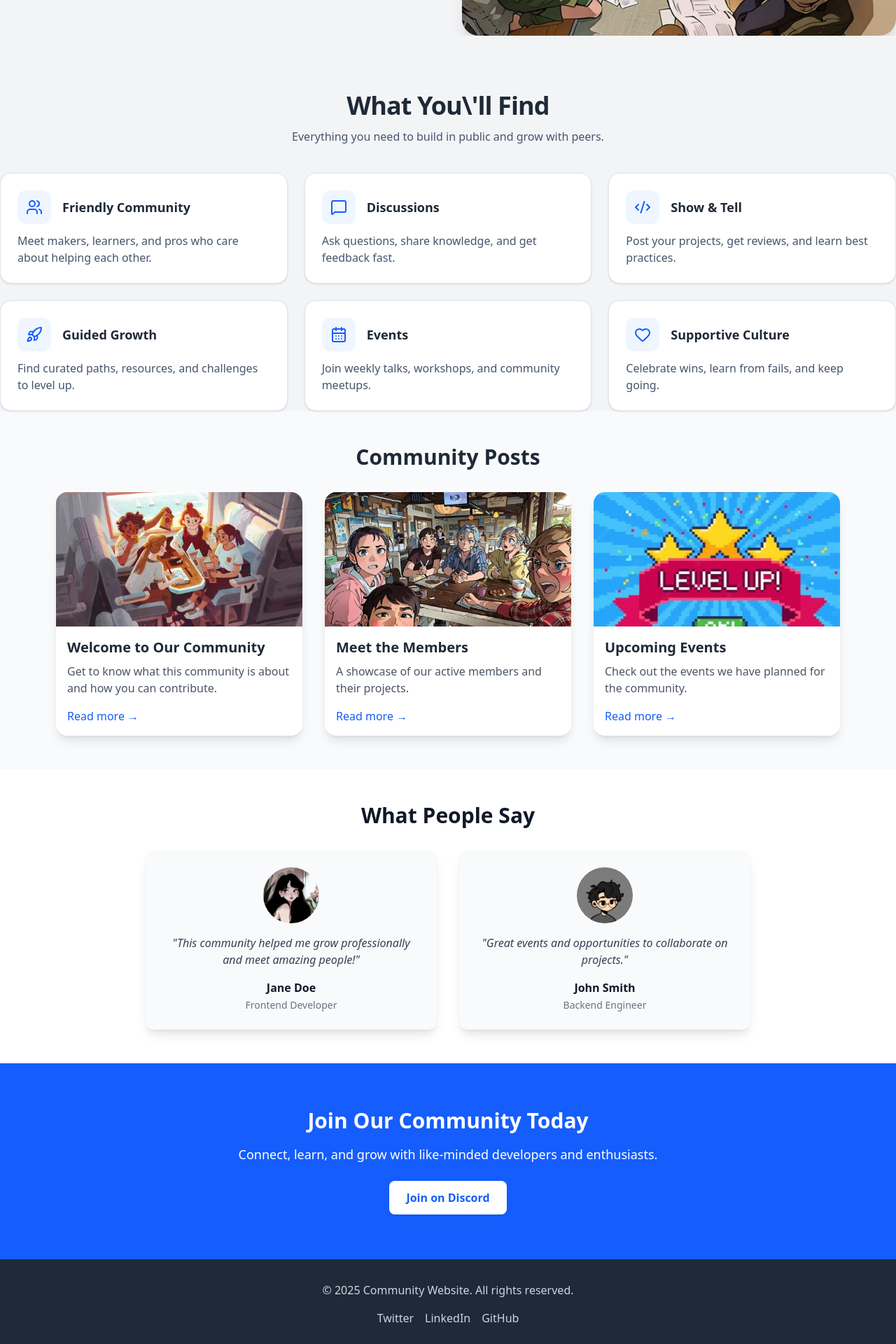
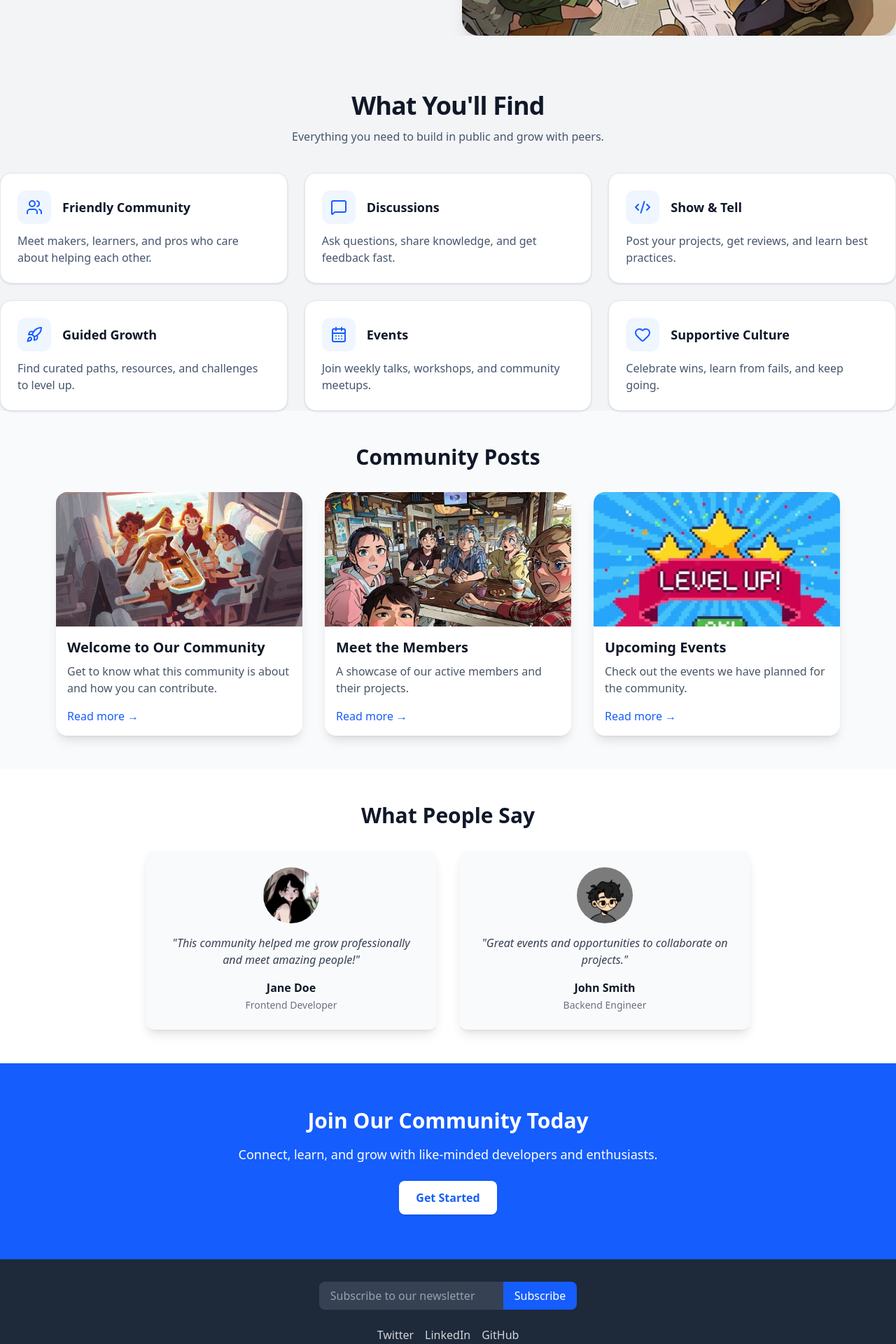
Before and after one commit to romy-dev-hub/community-prototype, a Next.js app: page / in a window 1280 px wide. Shown: the part 440-2360 px from the top of the page at 70% size. Built offline with nearby package versions, Linux system fonts and the light colour scheme.

Commit message:
dark theme #3 + code  update

```diff
--- a/app/layout.tsx
+++ b/app/layout.tsx
@@ -15,7 +15,7 @@ export default function RootLayout({
 }) {
   return (
     <html lang="en">
-      <body className="font-sans antialiased bg-gray-100 text-gray-900">
+      <body className="font-sans antialiased bg-gray-100 dark:bg-gray-900 text-gray-900 dark:text-gray-200">
         <Navbar />
         {children}
         <Footer />
--- a/components/CallToAction.tsx
+++ b/components/CallToAction.tsx
@@ -4,7 +4,7 @@ import { motion } from 'framer-motion';
 
 export default function CallToAction() {
   return (
-    <section className="py-16 bg-blue-600 text-white text-center">
+    <section className="py-16 bg-blue-600 dark:bg-blue-800 text-white text-center">
       <motion.div
         initial={{ opacity: 0, y: 50 }}
         whileInView={{ opacity: 1, y: 0 }}
@@ -13,14 +13,12 @@ export default function CallToAction() {
         className="max-w-2xl mx-auto px-4"
       >
         <h2 className="text-3xl font-bold mb-4">Join Our Community Today</h2>
-        <p className="mb-6 text-lg">
-          Connect, learn, and grow with like-minded developers and enthusiasts.
-        </p>
+        <p className="mb-6 text-lg">Connect, learn, and grow with like-minded developers and enthusiasts.</p>
         <a
-          href="https://discord.gg/your-community-link" // Replace with actual link
-          className="inline-block bg-white text-blue-600 font-semibold px-6 py-3 rounded-lg shadow hover:bg-gray-100"
-          >
-          Join on Discord
+          href="#"
+          className="inline-block bg-white dark:bg-gray-800 text-blue-600 dark:text-blue-400 font-semibold px-6 py-3 rounded-lg shadow hover:bg-gray-100 dark:hover:bg-gray-700"
+        >
+          Get Started
         </a>
       </motion.div>
     </section>
--- a/components/FeatureGrid.tsx
+++ b/components/FeatureGrid.tsx
@@ -14,13 +14,11 @@ const features = [
 
 export default function FeatureGrid() {
   return (
-<section className="mt-20">
+    <section className="mt-20 bg-gray-100 dark:bg-gray-900">
       <div className="text-center">
-<h2 className="text-3xl sm:text-4xl font-bold tracking-tight">What You\'ll Find</h2>
-<p className="mt-3 text-slate-600">Everything you need to build in public and grow with peers.</p>
+        <h2 className="text-3xl sm:text-4xl font-bold tracking-tight text-gray-900 dark:text-white">What You'll Find</h2>
+        <p className="mt-3 text-slate-600 dark:text-gray-300">Everything you need to build in public and grow with peers.</p>
       </div>
-
-
       <div className="mt-10 grid sm:grid-cols-2 lg:grid-cols-3 gap-6">
         {features.map((f, i) => (
           <motion.div
@@ -29,16 +27,16 @@ return (
             whileInView={{ y: 0, opacity: 1 }}
             whileHover={{ scale: 1.03, transition: { duration: 0.2 } }}
             viewport={{ once: true, amount: 0.2 }}
-      transition={{ duration: 0.45, delay: i * 0.1 }} // Staggered delay
-      className="group rounded-2xl border border-slate-200 bg-white p-6 shadow-sm hover:shadow-md transition-shadow"
+            transition={{ duration: 0.45, delay: i * 0.1 }}
+            className="group rounded-2xl border border-slate-200 dark:border-gray-700 bg-white dark:bg-gray-800 p-6 shadow-sm hover:shadow-md transition-shadow"
           >
             <div className="flex items-center gap-4">
-<span className="inline-flex h-12 w-12 items-center justify-center rounded-xl bg-blue-50 text-blue-600">
+              <span className="inline-flex h-12 w-12 items-center justify-center rounded-xl bg-blue-50 dark:bg-blue-900/50 text-blue-600 dark:text-blue-400">
                 <f.icon className="h-6 w-6" />
               </span>
-<h3 className="text-lg font-semibold">{f.title}</h3>
+              <h3 className="text-lg font-semibold text-gray-900 dark:text-white">{f.title}</h3>
             </div>
-<p className="mt-3 text-slate-600">{f.desc}</p>
+            <p className="mt-3 text-slate-600 dark:text-gray-300">{f.desc}</p>
           </motion.div>
         ))}
       </div>
--- a/components/Footer.tsx
+++ b/components/Footer.tsx
@@ -1,15 +1,37 @@
 'use client';
 
+import { useState } from 'react';
+
 export default function Footer() {
+  const [email, setEmail] = useState('');
+
+  const handleSubmit = (e: React.FormEvent) => {
+    e.preventDefault();
+    console.log('Subscribed:', email);
+    setEmail('');
+  };
+
   return (
-    <footer className="py-8 bg-gray-800 text-gray-300 text-center">
+    <footer className="py-8 bg-gray-800 dark:bg-gray-950 text-gray-300 dark:text-gray-200 text-center">
       <div className="max-w-6xl mx-auto px-4">
+        <form onSubmit={handleSubmit} className="mb-6">
+          <input
+            type="email"
+            value={email}
+            onChange={(e) => setEmail(e.target.value)}
+            placeholder="Subscribe to our newsletter"
+            className="px-4 py-2 rounded-l-lg bg-gray-700 dark:bg-gray-900 text-white dark:text-gray-200 focus:outline-none focus:ring-2 focus:ring-blue-500"
+          />
+          <button type="submit" className="px-4 py-2 bg-blue-600 dark:bg-blue-500 rounded-r-lg hover:bg-blue-700 dark:hover:bg-blue-600 text-white">
+            Subscribe
+          </button>
+        </form>
+        <div className="flex justify-center gap-4 mb-4">
+          <a href="#" className="hover:text-white dark:hover:text-blue-400">Twitter</a>
+          <a href="#" className="hover:text-white dark:hover:text-blue-400">LinkedIn</a>
+          <a href="#" className="hover:text-white dark:hover:text-blue-400">GitHub</a>
+        </div>
         <p>&copy; {new Date().getFullYear()} Community Website. All rights reserved.</p>
-        <div className="flex justify-center gap-4 mt-4">
-          <a href="#" className="hover:text-white">Twitter</a>
-          <a href="#" className="hover:text-white">LinkedIn</a>
-          <a href="#" className="hover:text-white">GitHub</a>
-        </div>
       </div>
     </footer>
   );
--- a/components/Hero.tsx
+++ b/components/Hero.tsx
@@ -5,7 +5,7 @@ import Image from "next/image";
 
 export default function Hero() {
   return (
-<section className="relative overflow-hidden">
+    <section className="relative overflow-hidden bg-gray-100 dark:bg-gray-900">
       <div className="grid lg:grid-cols-2 gap-10 items-center">
         <motion.div
           initial={{ y: 20, opacity: 0 }}
@@ -14,23 +14,21 @@ viewport={{ once: true, amount: 0.4 }}
           transition={{ duration: 0.6 }}
           className="order-2 lg:order-1"
         >
-<h1 className="text-4xl sm:text-5xl font-extrabold tracking-tight leading-tight">
+          <h1 className="text-4xl sm:text-5xl font-extrabold tracking-tight leading-tight text-gray-900 dark:text-white">
             Build, Learn & Grow Together
           </h1>
-<p className="mt-4 text-lg text-slate-600 max-w-prose">
+          <p className="mt-4 text-lg text-slate-600 dark:text-gray-300 max-w-prose">
             Welcome to <span className="font-semibold">CommunityHub</span>, a place where developers share knowledge, showcase projects, and support each other.
           </p>
           <div className="mt-6 flex flex-wrap gap-3">
-<a href="#join" className="inline-flex items-center rounded-xl bg-blue-600 px-5 py-3 text-white shadow hover:bg-blue-700">
+            <a href="#join" className="inline-flex items-center rounded-xl bg-blue-600 dark:bg-blue-500 px-5 py-3 text-white shadow hover:bg-blue-700 dark:hover:bg-blue-600">
               Join the Community
             </a>
-<a href="#latest" className="inline-flex items-center rounded-xl bg-white px-5 py-3 text-slate-900 shadow-sm ring-1 ring-slate-200 hover:bg-slate-50">
+            <a href="#latest" className="inline-flex items-center rounded-xl bg-white dark:bg-gray-800 px-5 py-3 text-slate-900 dark:text-gray-300 shadow-sm ring-1 ring-slate-200 dark:ring-gray-700 hover:bg-slate-50 dark:hover:bg-gray-700">
               See What's New
             </a>
           </div>
         </motion.div>
-
-
         <motion.div
           initial={{ scale: 0.96, opacity: 0 }}
           whileInView={{ scale: 1, opacity: 1 }}
@@ -42,6 +40,7 @@ className="relative aspect-[16/11] order-1 lg:order-2"
             src="/images/hero.jpg"
             alt="Community working together"
             fill
+            sizes="(max-width: 768px) 100vw, 50vw"
             className="rounded-3xl object-cover shadow-xl"
             priority
           />
--- a/components/PostsList.tsx
+++ b/components/PostsList.tsx
@@ -26,9 +26,9 @@ export default function PostsList() {
   ];
 
   return (
-    <section className="py-12 bg-gray-50">
+    <section className="py-12 bg-gray-50 dark:bg-gray-900">
       <div className="max-w-6xl mx-auto px-4">
-        <h2 className="text-3xl font-bold mb-8 text-center">Community Posts</h2>
+        <h2 className="text-3xl font-bold mb-8 text-center text-gray-900 dark:text-white">Community Posts</h2>
         <div className="grid gap-8 md:grid-cols-2 lg:grid-cols-3">
           {posts.map((post) => (
             <motion.div
@@ -37,7 +37,7 @@ export default function PostsList() {
               whileInView={{ opacity: 1, y: 0 }}
               transition={{ duration: 0.4 }}
               viewport={{ once: true }}
-              className="rounded-2xl shadow-lg overflow-hidden bg-white"
+              className="rounded-2xl shadow-lg overflow-hidden bg-white dark:bg-gray-800"
             >
               <Image
                 src={post.image}
@@ -47,9 +47,9 @@ export default function PostsList() {
                 className="w-full h-48 object-cover"
               />
               <div className="p-4">
-                <h3 className="text-xl font-semibold mb-2">{post.title}</h3>
-                <p className="text-gray-600 mb-4">{post.excerpt}</p>
-                <a href={`/post/${post.id}`} className="text-blue-600 font-medium hover:underline">
+                <h3 className="text-xl font-semibold mb-2 text-gray-900 dark:text-white">{post.title}</h3>
+                <p className="text-gray-600 dark:text-gray-300 mb-4">{post.excerpt}</p>
+                <a href="#" className="text-blue-600 dark:text-blue-400 font-medium hover:underline">
                   Read more →
                 </a>
               </div>
```
Also changed, not shown: components/Navbar.tsx (+17 -12 lines). Lines whose indentation alone changed are shown as unchanged.
